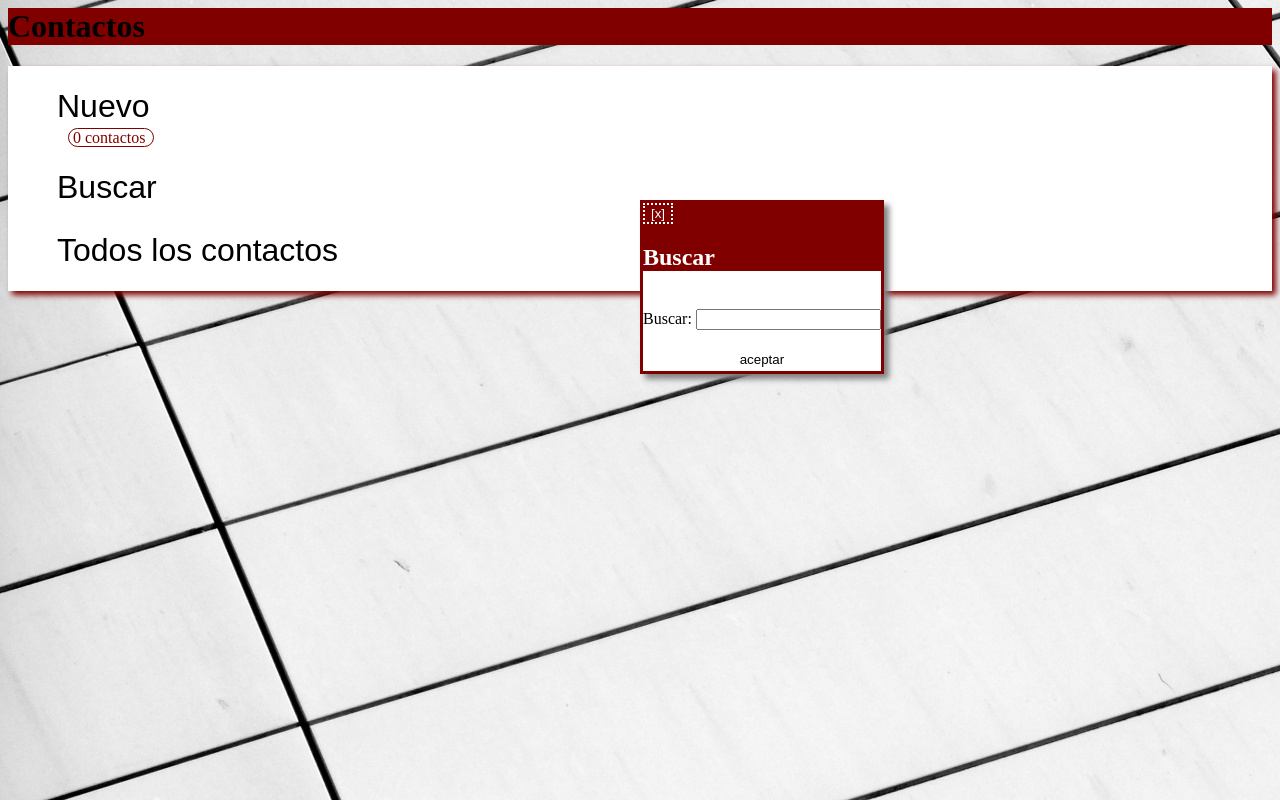
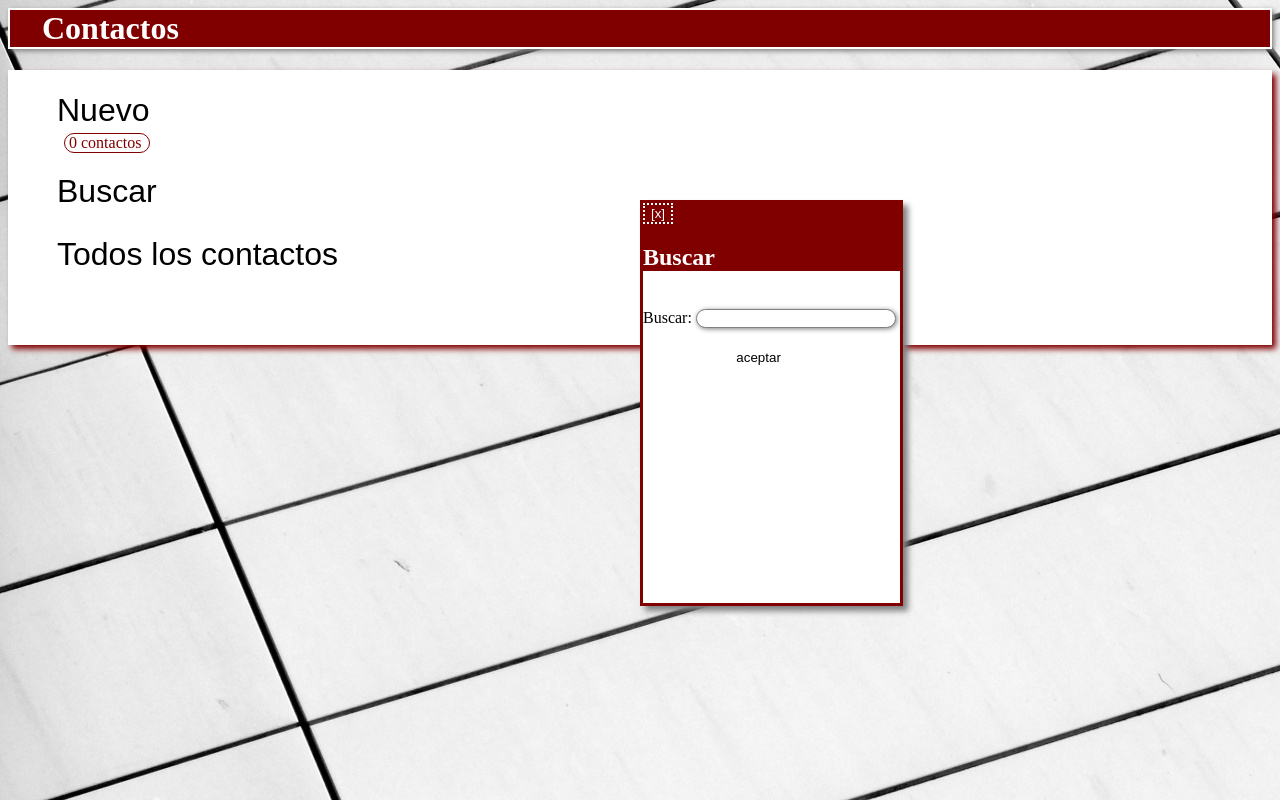
Before and after one commit to Az107/Contacts, a plain HTML site: page index.html in a window 1280 px wide. Both pictures are taken after a click on the button "Buscar". Drawn offline with Linux system fonts and the light colour scheme.

Commit message:
cambios esteticos

```diff
--- a/estilo.css
+++ b/estilo.css
@@ -4,7 +4,8 @@ body {
 }
 
 .cabecera ul {
-
+    box-shadow: grey 2px 2px 5px;
+    border: solid 3px maroon;
     background-color: maroon;
     width: 100%;
     border: none;
@@ -18,17 +19,20 @@ body {
 .cabecera li{
     display: inline;
 }
-.cabecera  li h1 {
-    font-size: 200%
-    color: white;
-    display: block;
-}
+    .cabecera li h1 {
+        border: solid 2px white;
+        font-size: 200%;
+        color: white;
+        display: block;
+    }
 #menu1 {
     justify-content: center;
     vertical-align: middle;
     list-style-type: none;
     box-shadow: 4px 4px 6px maroon;
     background-color: white;
+    height: 35%;
+    width: auto;
 }
 #menu1id {
     list-style-type: none;
@@ -42,6 +46,7 @@ body {
     list-style: none;
 }
 #menu1 a{
+    position: absolute;
     color: maroon;
     border-radius: 20px;
     border: solid 1px maroon;
@@ -60,10 +65,8 @@ button{
     border: solid white;
     transition-duration: 0.5s;
 
+}
 
-
-
-}
     button:hover {
         box-shadow: 4px 4px 6px grey;
         background-color: maroon;
@@ -103,6 +106,8 @@ button:active {
     z-index: 10;
     position: fixed;
     border: solid 3px maroon;
+    height: 50%;
+    width: auto;
 }
 .window h2{
     position: center;
@@ -120,6 +125,9 @@ button:active {
 .window table, th, td {
             border: 1px solid black;
         }
+.window button{
+    width: 90%;
+}
 .cerrar{
 
     text-align: right;
@@ -131,7 +139,25 @@ button:active {
     background-color: white;
     color: maroon;
 }
+input[type="text"]{
+    border: solid 1px grey;
+    border-radius: 10px;
+    width: 200px;
+    box-shadow: grey 1px 1px 5px;
+}
+input[type="text"]:hover{
+    border: solid maroon;
+}
+    input[type="text"]:focus {
+        border: solid maroon;
+    }
 @media only screen and (max-width: 600px) {
+    #menu1{
+        width: 90%;
+    }
+    button {
+        width: 90%;
+    }
     .window{
         top:0;
         left:0;
@@ -140,10 +166,10 @@ button:active {
         align-content: center;
         font-size: 100%;
     }
-    .window input{
+    .window input[type="text"]{
         height:10%;
         width: 70%;
-        font-size: 120px;
+        font-size: 200%;
     }
     .window button{
         font-size: 100%;
--- a/index.html
+++ b/index.html
@@ -242,7 +242,7 @@
 
     <div class="cabecera">
     <ul>
-        <li><h1>Contactos</h1></li>
+        <li><h1> &emsp;Contactos</h1></li>
 
     </ul>
     </div>
@@ -268,16 +268,16 @@
         </header>
         <br />
         <form action="">
-            Nombre: <input type="text" id="N-nombre" /><br />
+            Nombre:&nbsp; <input type="text" id="N-nombre" />&nbsp;<br />
             <br />
-            Apellido: <input type="text" id="N-apellido" /><br />
+            Apellido: <input type="text" id="N-apellido" />&nbsp;<br />
             <br />
-            Numero: <input type="text" id="N-numero" /><br />
+            Numero:&nbsp; <input type="text" id="N-numero" />&nbsp;<br />
             <br />
-            Correo: <input type="text" id="N-mail" /><br />
+            Correo:&nbsp;&nbsp; <input type="text" id="N-mail" />&nbsp;<br />
             <br />
 
-            <button onclick="nuevoct(); return false;" style="width:100%;">aceptar</button>
+            &nbsp;<button onclick="nuevoct(); return false;">aceptar</button>&nbsp;
 
         </form>
     </div>
@@ -289,13 +289,13 @@
         </header>
         <br />
 
-        Buscar: <input type="text" id="busqueda" /><br />
+        Buscar: <input type="text" id="busqueda" />&nbsp;<br />
         <br />
         <div id="salidaB">
 
         </div>
 
-        <button onclick="buscarct(); return false;" style="width:100%;">aceptar</button>
+        <button onclick="buscarct(); return false;" >aceptar</button>
 
     </div>
 
```
Also changed, not shown: close.png (added).
